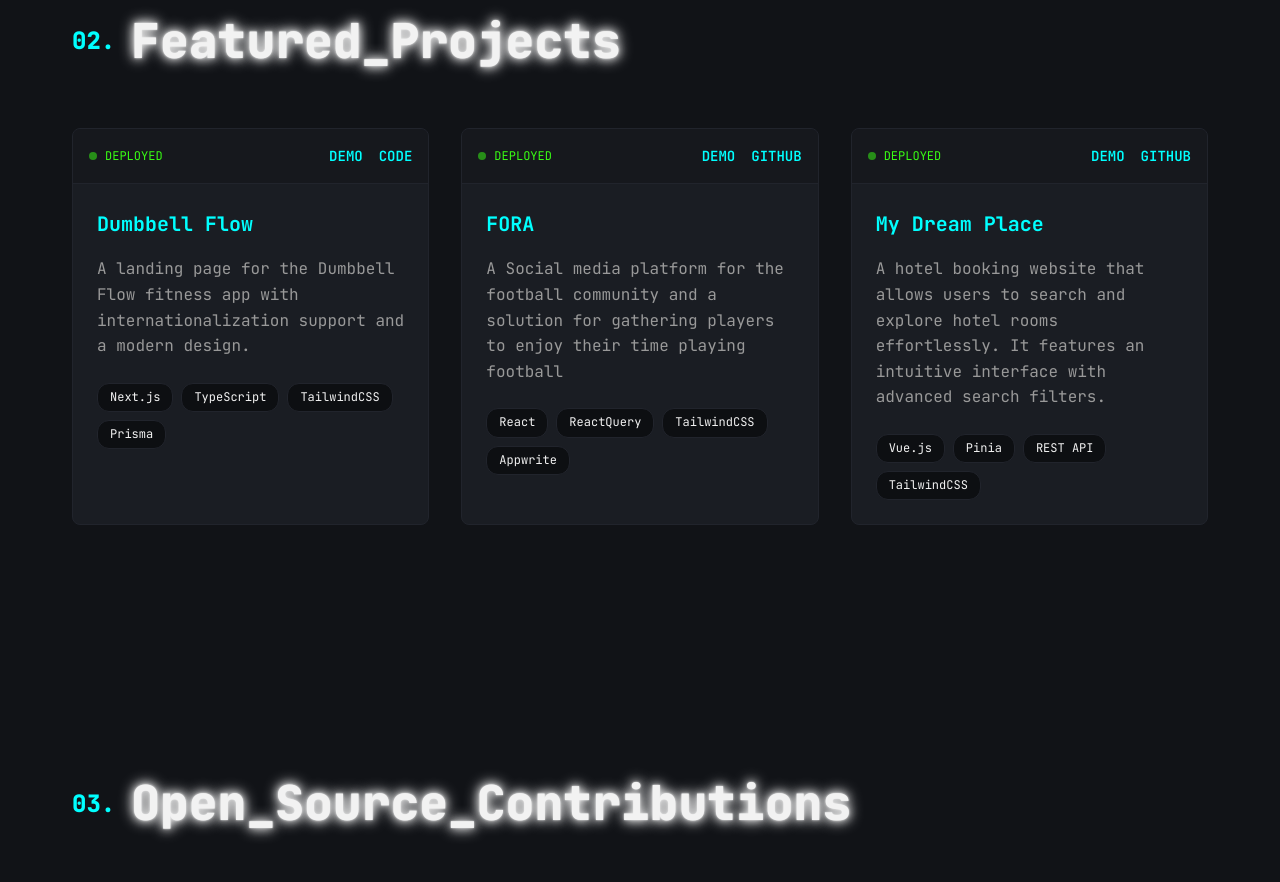
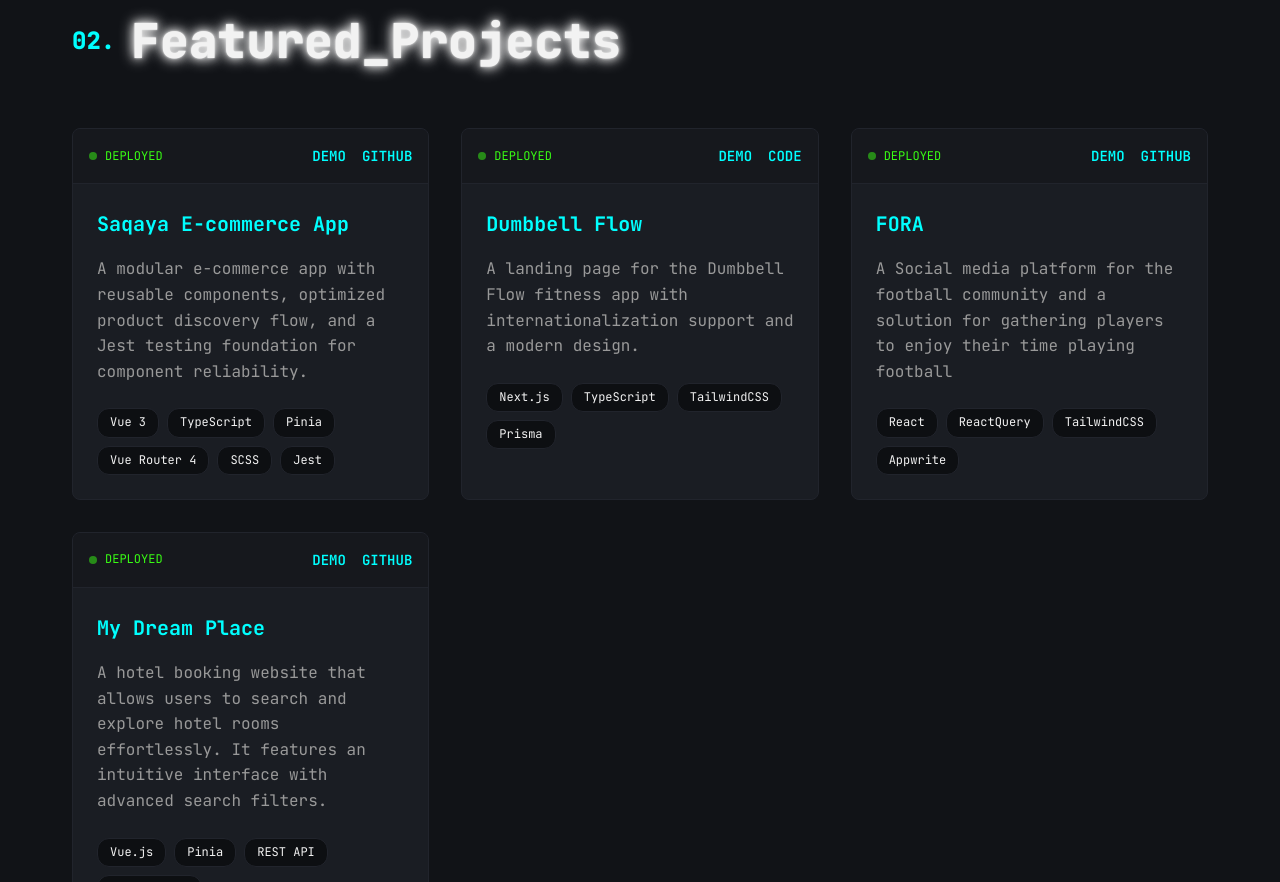
Before and after one commit to Khalid-debugg/Khalid-debugg.github.io, a plain HTML site: page index.html in a window 1280 px wide. Shown: the part 1918-2800 px from the top of the page. Drawn offline with Linux system fonts and the light colour scheme.

Commit message:
feat: add Saqaya e-commerce project and internship experience
Co-Authored-By: Claude Sonnet 4.6 <noreply@anthropic.com>

```diff
--- a/index.html
+++ b/index.html
@@ -192,6 +192,32 @@
                             <span>DEPLOYED</span>
                         </div>
                         <div class="project-links">
+                            <a target="_blank" href="https://exclusive-app-ecommerce.vercel.app/" class="project-link">DEMO</a>
+                            <a target="_blank" href="https://github.com/Khalid-debugg/SAQAYA-ecommerce-app" class="project-link">GITHUB</a>
+                        </div>
+                    </div>
+                    <div class="project-content">
+                        <h3 class="project-title">Saqaya E-commerce App</h3>
+                        <p class="project-description">
+                            A modular e-commerce app with reusable components, optimized product discovery flow, and a Jest testing foundation for component reliability.
+                        </p>
+                        <div class="project-tech">
+                            <span class="tech-tag">Vue 3</span>
+                            <span class="tech-tag">TypeScript</span>
+                            <span class="tech-tag">Pinia</span>
+                            <span class="tech-tag">Vue Router 4</span>
+                            <span class="tech-tag">SCSS</span>
+                            <span class="tech-tag">Jest</span>
+                        </div>
+                    </div>
+                </div>
+                <div class="project-card">
+                    <div class="project-header">
+                        <div class="project-status">
+                            <span class="status-dot active"></span>
+                            <span>DEPLOYED</span>
+                        </div>
+                        <div class="project-links">
                             <a target="_blank" href="https://dumbbellflow-landing.vercel.app" class="project-link">DEMO</a>
                             <a target="_blank" href="https://github.com/Khalid-debugg/dumbbell-flow-landing" class="project-link">CODE</a>
                         </div>
@@ -346,6 +372,23 @@
             </h2>
             <div class="experience-timeline">
                 <div class="experience-item">
+                    <div class="experience-date">Mar 2026 - Apr 2026</div>
+                    <div class="experience-content">
+                        <div class="experience-header">
+                            <h3 class="experience-title">Frontend Engineer Intern</h3>
+                            <span class="experience-company">Saqaya</span>
+                        </div>
+                        <p class="experience-description">
+                            Led the migration of a legacy codebase from Vue 2 to Vue 3, upgrading the architecture for improved performance and maintainability. Refactored state management from Vuex to Pinia and upgraded Vue Router 3 to 4, aligning with modern Vue ecosystem best practices. Implemented unit tests using Jest to ensure component reliability and prevent regressions across core features.
+                        </p>
+                        <div class="experience-achievements">
+                            <span class="achievement">Vue 2 to Vue 3 Migration</span>
+                            <span class="achievement">State Management Refactoring</span>
+                            <span class="achievement">Unit Testing with Jest</span>
+                        </div>
+                    </div>
+                </div>
+                <div class="experience-item">
                     <div class="experience-date">Jul 2025 - Aug 2025</div>
                     <div class="experience-content">
                         <div class="experience-header">
```
